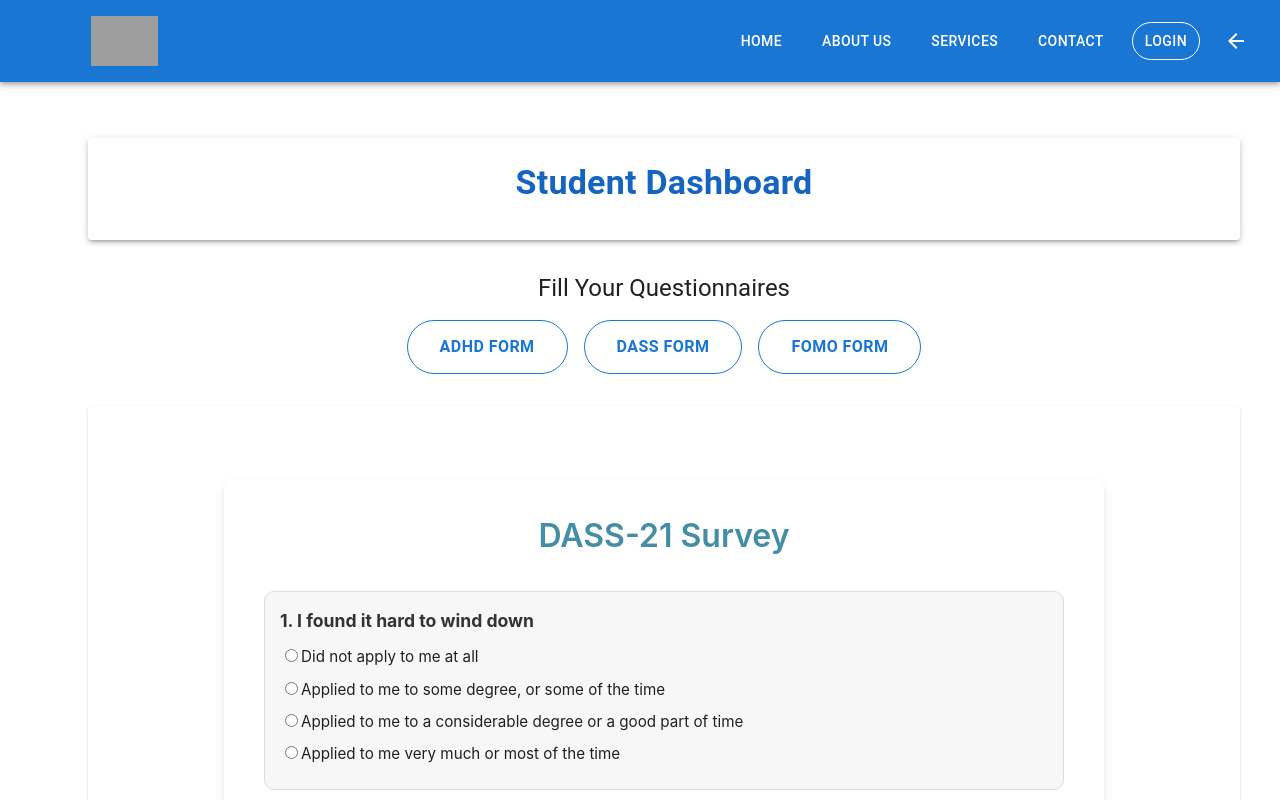
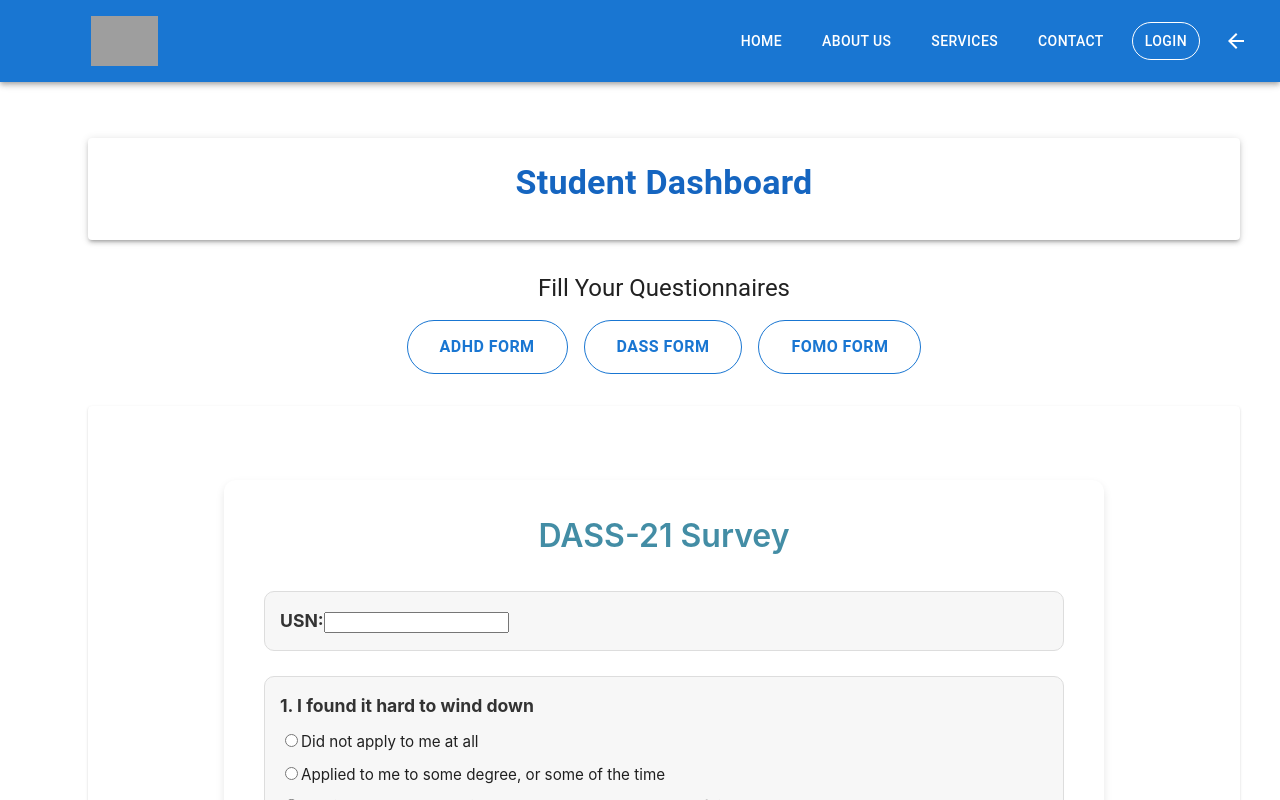
Before and after one commit to ShashankPrabhu21/project_ManoShakti, a React (Vite) app in the folder three-login-forms/: page /register/student in a window 1280 px wide. Both pictures are taken after a click on the button "DASS FORM". Built offline with nearby package versions, Linux system fonts and the light colour scheme; grey boxes are pictures that could not be loaded.

Commit message:
firebase resolved

```diff
--- a/three-login-forms/src/components/dassform.jsx
+++ b/three-login-forms/src/components/dassform.jsx
@@ -1,10 +1,11 @@
 import React, { useState } from "react";
-import { addDoc, collection } from "firebase/firestore";
-import {db} from "../firebaseConfig";
+import { addDoc, collection,doc, setDoc } from "firebase/firestore";
+import { db } from "../firebaseConfig";
 import "./threeform_style.css";
 
 const DASSForm = () => {
   const [responses, setResponses] = useState(Array(21).fill(null));
+  const [usn, setUsn] = useState(""); // State to store the USN
   const [flashMessage, setFlashMessage] = useState(null);
 
   const questions = [
@@ -63,8 +64,8 @@ const DASSForm = () => {
   const handleSubmit = async (e) => {
     e.preventDefault();
 
-    if (responses.includes(null)) {
-      triggerFlashMessage("Please answer all questions.", "error");
+    if (responses.includes(null) || usn === "") {
+      triggerFlashMessage("Please answer all questions and provide your USN.", "error");
       return;
     }
 
@@ -80,14 +81,26 @@ const DASSForm = () => {
       const anxietySeverity = calculateSeverity(anxietyScore, "Anxiety");
       const stressSeverity = calculateSeverity(stressScore, "Stress");
 
-      await addDoc(collection(db, "dass_responses"), {
+      // Save the response inside the student's document in the Firestore collection
+      const studentRef = doc(db, "students", usn); // Reference to the student's document using USN
+      const dassResponseRef = collection(studentRef, "dass_responses"); // Create sub-collection for DASS responses
+
+      // Save the DASS response data
+      await addDoc(dassResponseRef, {
         responses,
-        depressionScore, anxietyScore, stressScore,
-        depressionSeverity, anxietySeverity, stressSeverity,
+        depressionScore,
+        anxietyScore,
+        stressScore,
+        depressionSeverity,
+        anxietySeverity,
+        stressSeverity,
         submittedAt: new Date(),
       });
 
+
+
       triggerFlashMessage("Response saved successfully!", "success");
+      setUsn(""); // Reset USN after submission
       setResponses(Array(21).fill(null));
     } catch (error) {
       console.error("Error saving responses: ", error);
@@ -120,6 +133,19 @@ const DASSForm = () => {
       )}
       <h1 className="form-title">DASS-21 Survey</h1>
       <form onSubmit={handleSubmit} className="dass-form">
+        {/* USN Input Field */}
+        <div className="question-container">
+          <label className="question-text" htmlFor="usn">USN:</label>
+          <input
+            type="text"
+            id="usn"
+            value={usn}
+            onChange={(e) => setUsn(e.target.value)}
+            className="usn-input"
+            required
+          />
+        </div>
+
         {questions.map((question, idx) => (
           <div key={idx} className="question-container">
             <p className="question-text">{`${idx + 1}. ${question}`}</p>
```
